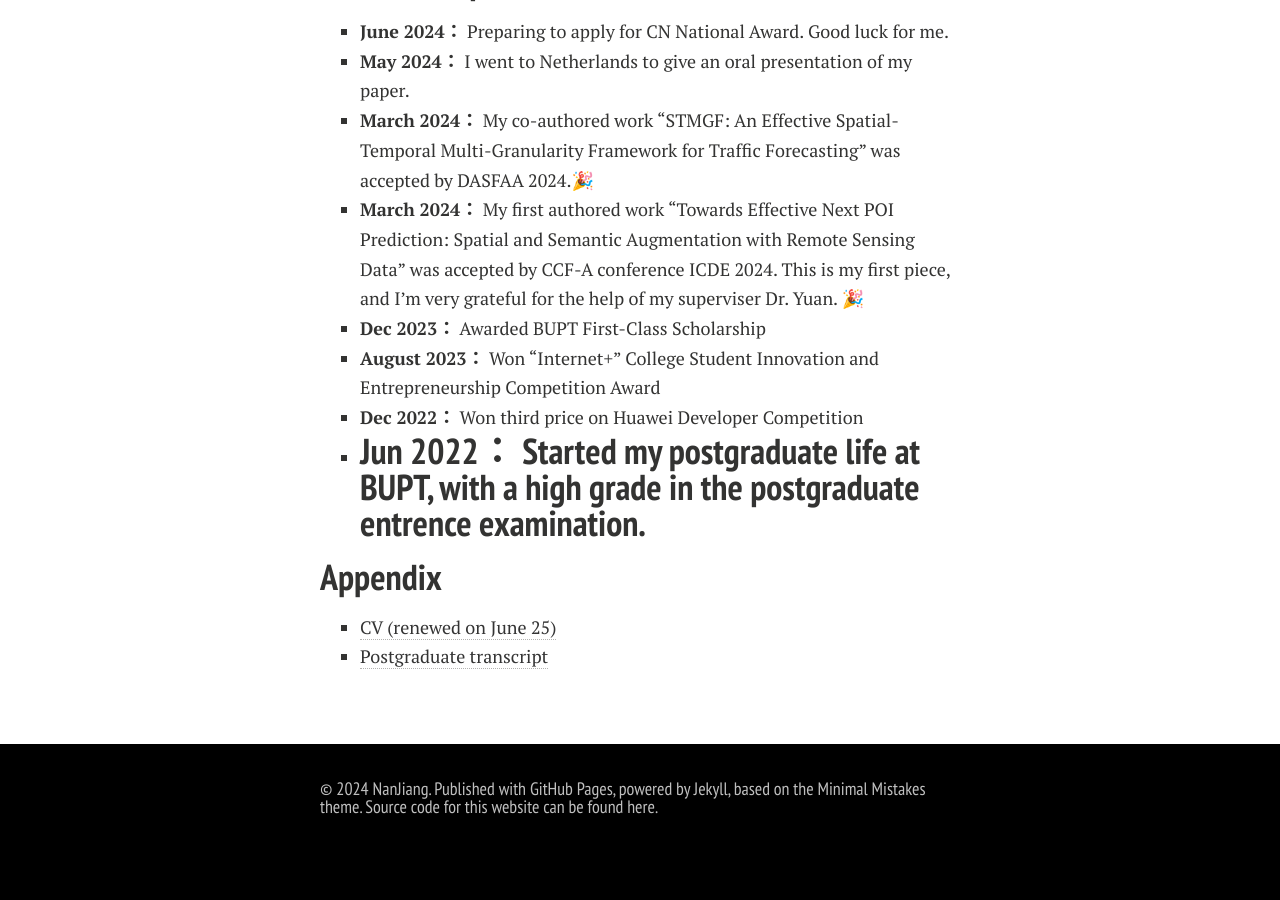
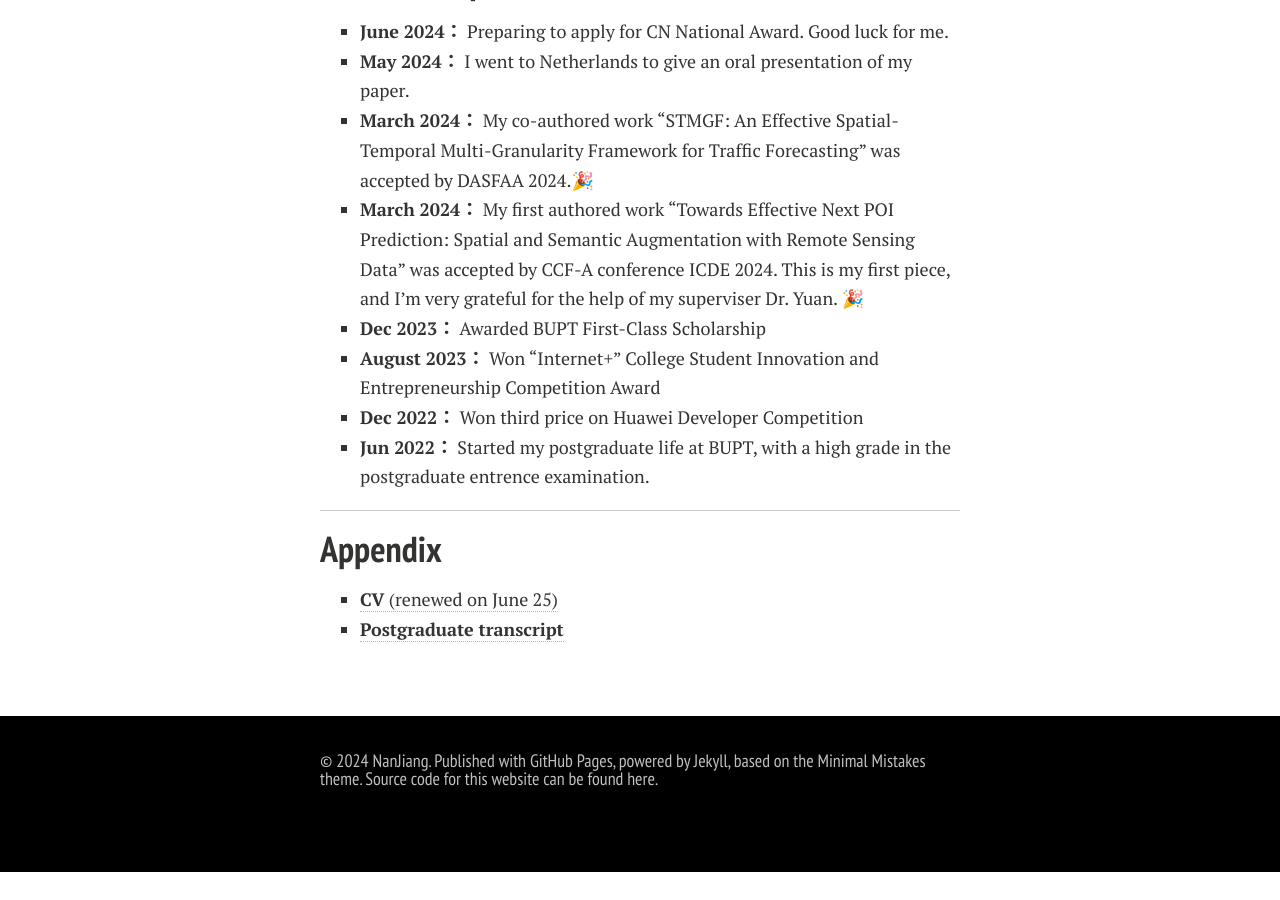
Before and after one commit to Im-jn/Im-jn.github.io, a Jekyll site: the page built from index.md, in a window 1280 px wide and 900 px high, scrolled down 1267 px. Built offline with Jekyll 4.4.1, drawn with Linux system fonts in a browser that asks for light colours; nearby versions of some CDN libraries; comment, search, counter and statistics services are not loaded; a style sheet for code colours, icons or effects is not loaded; our own code applies the rules of GitHub Pages for plain Markdown files; after the commit the page ends 2139 px from its top, so only the background shows below that.

Commit message:
small changes

```diff
--- a/index.md
+++ b/index.md
@@ -40,9 +40,10 @@ I am still actively exploring new research directions, currently working on a re
 - **August 2023：** Won "Internet+" College Student Innovation and Entrepreneurship Competition Award
 - **Dec 2022：** Won third price on Huawei Developer Competition
 - **Jun 2022：** Started my postgraduate life at BUPT, with a high grade in the postgraduate entrence examination.
+
 ---
 
 ## Appendix
 
-- [CV (renewed on June 25)](https://im-jn.github.io/file/Nanjiang_Resume.pdf)
-- [Postgraduate transcript](https://im-jn.github.io/file/transcript.pdf)
+- [**CV** (renewed on June 25)](https://im-jn.github.io/file/Nanjiang_Resume.pdf)
+- [**Postgraduate transcript**](https://im-jn.github.io/file/transcript.pdf)
```
